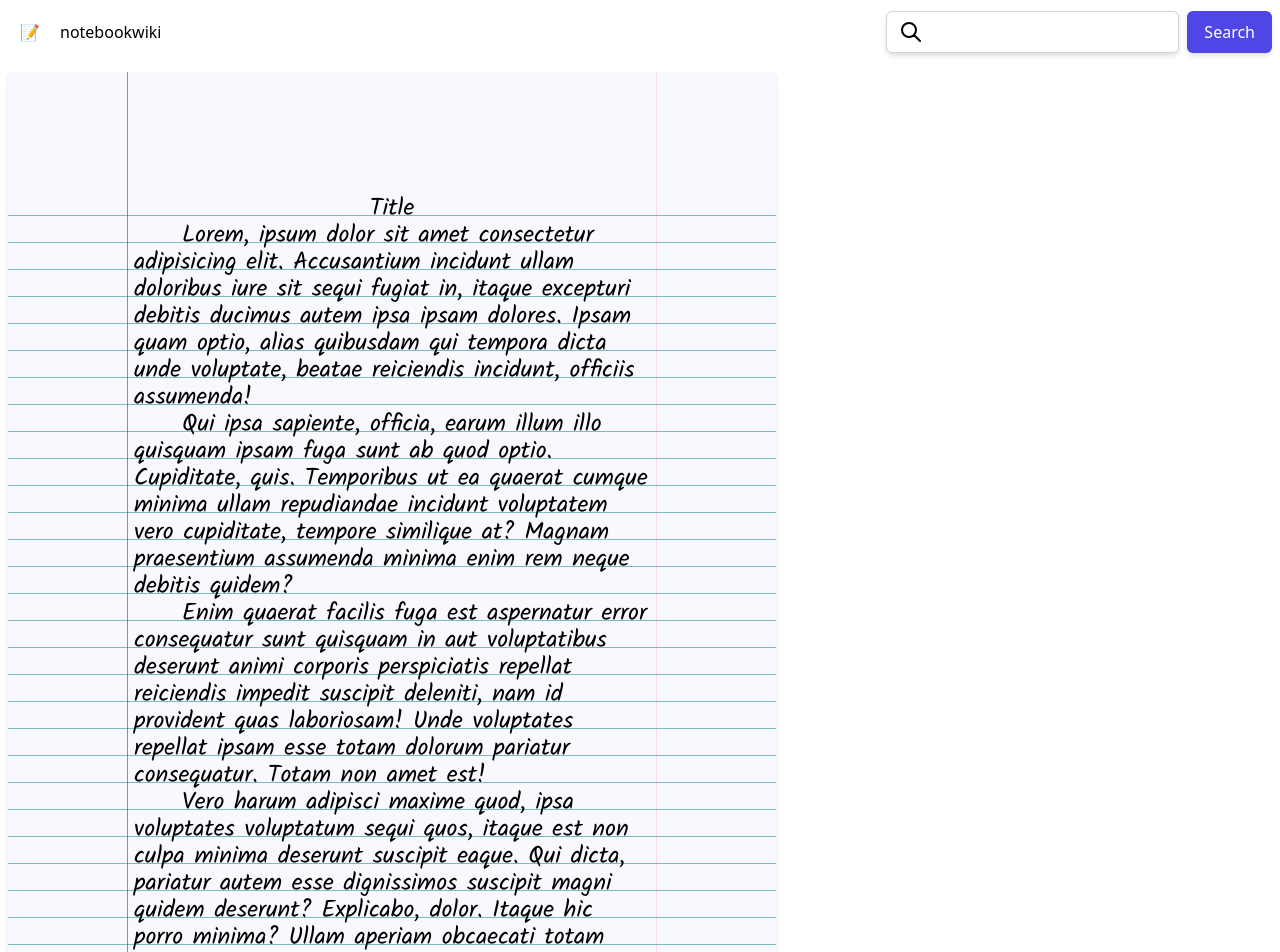
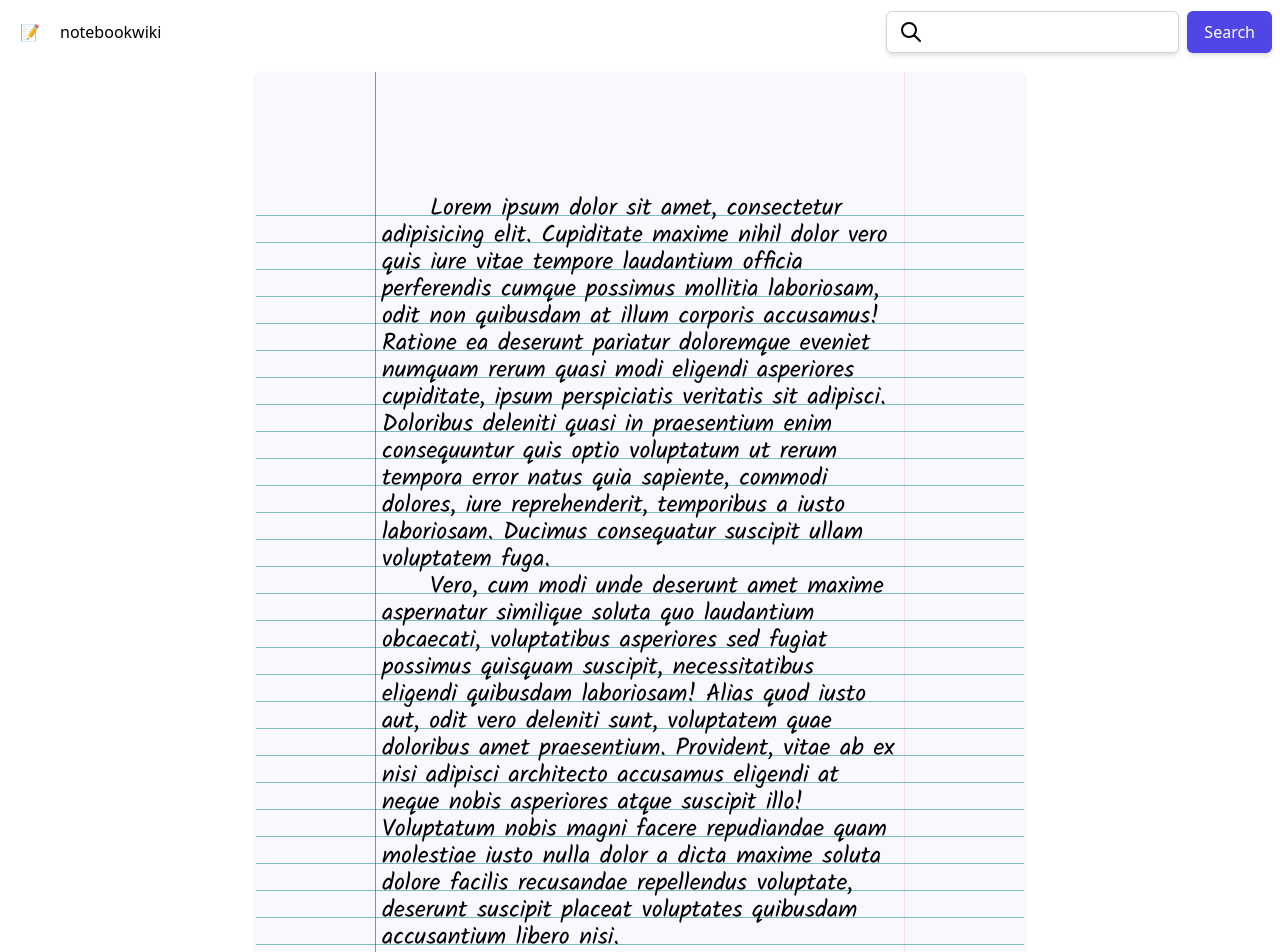
Before and after one commit to dominictassio/notebookwiki, a Next.js app: page / in a window 1280 px wide. Shown: the top 952 px of the page. Built offline with nearby package versions, Linux system fonts and the light colour scheme.

Commit message:
Change the index page's content and get rid of the container around the notebook page

```diff
--- a/pages/index.tsx
+++ b/pages/index.tsx
@@ -1,42 +1,84 @@
-import Container from "../components/container";
 import Layout from "../components/layout";
 import NotebookPage from "../components/notebook-page";
 
 const IndexPage = () => (
   <Layout title="Home">
-    <Container>
-      <NotebookPage>
-        <h1>Title</h1>
+    <div className="flex justify-center space-x-6">
+      <NotebookPage title="Title" editable>
         <p>
-          Lorem, ipsum dolor sit amet consectetur adipisicing elit. Accusantium
-          incidunt ullam doloribus iure sit sequi fugiat in, itaque excepturi
-          debitis ducimus autem ipsa ipsam dolores. Ipsam quam optio, alias
-          quibusdam qui tempora dicta unde voluptate, beatae reiciendis
-          incidunt, officiis assumenda!
+          Lorem ipsum dolor sit amet, consectetur adipisicing elit. Cupiditate
+          maxime nihil dolor vero quis iure vitae tempore laudantium officia
+          perferendis cumque possimus mollitia laboriosam, odit non quibusdam at
+          illum corporis accusamus! Ratione ea deserunt pariatur doloremque
+          eveniet numquam rerum quasi modi eligendi asperiores cupiditate, ipsum
+          perspiciatis veritatis sit adipisci. Doloribus deleniti quasi in
+          praesentium enim consequuntur quis optio voluptatum ut rerum tempora
+          error natus quia sapiente, commodi dolores, iure reprehenderit,
+          temporibus a iusto laboriosam. Ducimus consequatur suscipit ullam
+          voluptatem fuga.
         </p>
         <p>
-          Qui ipsa sapiente, officia, earum illum illo quisquam ipsam fuga sunt
-          ab quod optio. Cupiditate, quis. Temporibus ut ea quaerat cumque
-          minima ullam repudiandae incidunt voluptatem vero cupiditate, tempore
-          similique at? Magnam praesentium assumenda minima enim rem neque
-          debitis quidem?
+          Vero, cum modi unde deserunt amet maxime aspernatur similique soluta
+          quo laudantium obcaecati, voluptatibus asperiores sed fugiat possimus
+          quisquam suscipit, necessitatibus eligendi quibusdam laboriosam! Alias
+          quod iusto aut, odit vero deleniti sunt, voluptatem quae doloribus
+          amet praesentium. Provident, vitae ab ex nisi adipisci architecto
+          accusamus eligendi at neque nobis asperiores atque suscipit illo!
+          Voluptatum nobis magni facere repudiandae quam molestiae iusto nulla
+          dolor a dicta maxime soluta dolore facilis recusandae repellendus
+          voluptate, deserunt suscipit placeat voluptates quibusdam accusantium
+          libero nisi.
         </p>
         <p>
-          Enim quaerat facilis fuga est aspernatur error consequatur sunt
-          quisquam in aut voluptatibus deserunt animi corporis perspiciatis
-          repellat reiciendis impedit suscipit deleniti, nam id provident quas
-          laboriosam! Unde voluptates repellat ipsam esse totam dolorum pariatur
-          consequatur. Totam non amet est!
+          Eum aspernatur dignissimos sapiente, beatae praesentium, at asperiores
+          nam temporibus adipisci numquam, ipsa unde autem dicta accusantium.
+          Aspernatur aperiam voluptatem a exercitationem quasi ex nesciunt
+          consequatur quo quisquam iure dicta, commodi reprehenderit cumque
+          veniam laudantium iste. Ex quis, laboriosam unde nostrum nulla quo
+          commodi dolor delectus totam accusantium animi amet hic quos
+          reprehenderit modi voluptates cupiditate sit similique voluptate ut
+          perferendis dolore excepturi? Qui, eius. Neque voluptate nisi quam
+          dolores odio delectus consequatur nam. Nam pariatur adipisci sequi
+          iusto tenetur!
         </p>
         <p>
-          Vero harum adipisci maxime quod, ipsa voluptates voluptatum sequi
-          quos, itaque est non culpa minima deserunt suscipit eaque. Qui dicta,
-          pariatur autem esse dignissimos suscipit magni quidem deserunt?
-          Explicabo, dolor. Itaque hic porro minima? Ullam aperiam obcaecati
-          totam repudiandae at.
+          Velit numquam adipisci magnam quis totam quisquam nulla, sapiente
+          accusantium facilis reiciendis perferendis, itaque provident ipsam
+          nisi, autem impedit beatae labore dolores deleniti similique ea!
+          Aliquam laboriosam cum culpa nemo ipsa adipisci, aliquid temporibus
+          expedita natus tempore commodi, quibusdam suscipit dolores cumque
+          nulla assumenda dolor iusto officiis ex quisquam quae ipsam voluptatum
+          reprehenderit. In commodi, nostrum adipisci aliquid a nam! Consequatur
+          optio nisi mollitia at. Quo consectetur consequatur minus dolore
+          laboriosam dolor, adipisci, earum libero deserunt eius mollitia facere
+          ratione.
+        </p>
+        <p>
+          Quia autem repudiandae tenetur, quod corrupti sapiente, nihil nobis ex
+          iusto voluptates laborum? Et, repudiandae facilis. Consequatur,
+          aliquid impedit porro eius cumque nesciunt quidem voluptatibus
+          perferendis sed modi doloribus laboriosam soluta quo odio saepe
+          eveniet animi maiores? Recusandae fuga ullam iusto eius assumenda at
+          unde ea accusantium accusamus autem aperiam laudantium consectetur
+          inventore, corporis excepturi a aliquam voluptatibus. Magnam, sint.
+          Perferendis iste, ea labore impedit maiores, nisi molestiae quis
+          veniam ad doloremque reiciendis neque ducimus eum cumque adipisci, vel
+          explicabo.
+        </p>
+        <p>
+          Possimus, nisi magni iste porro doloremque blanditiis doloribus
+          cupiditate expedita atque. Vero reprehenderit praesentium inventore
+          ducimus veniam sit explicabo accusantium fuga ut non quos odio eveniet
+          perferendis ratione exercitationem a molestias nemo aliquid sunt porro
+          mollitia, eligendi culpa. Pariatur, rem consequuntur harum iusto velit
+          ducimus facere? Totam, eos adipisci distinctio aspernatur deserunt
+          quis a repudiandae minima nostrum, vero itaque architecto id maxime
+          non, esse porro quaerat atque? Nostrum quam adipisci quasi
+          consequuntur labore perspiciatis illo, voluptatibus ab accusamus,
+          porro officiis.
         </p>
       </NotebookPage>
-    </Container>
+    </div>
   </Layout>
 );
 
```
